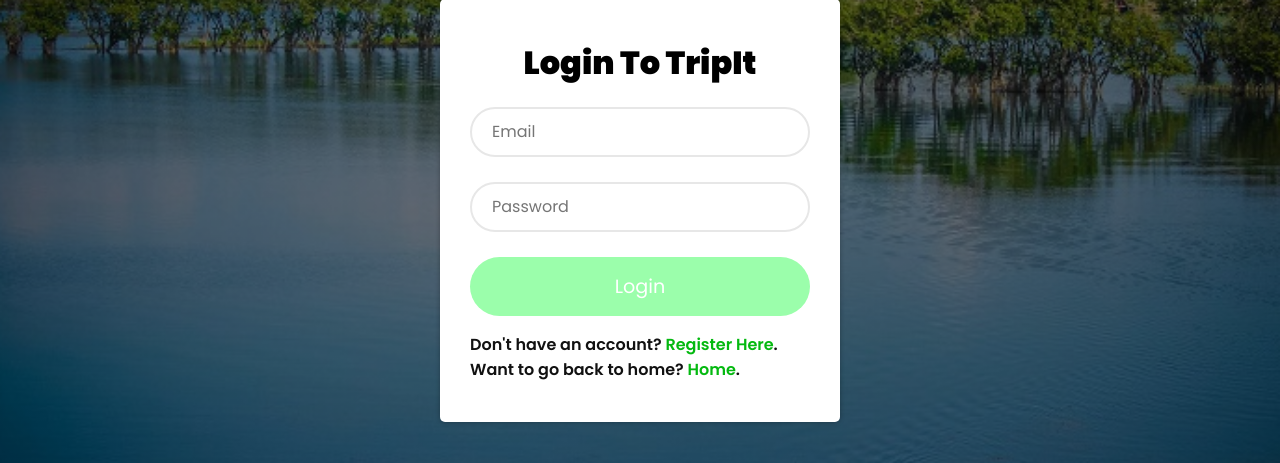
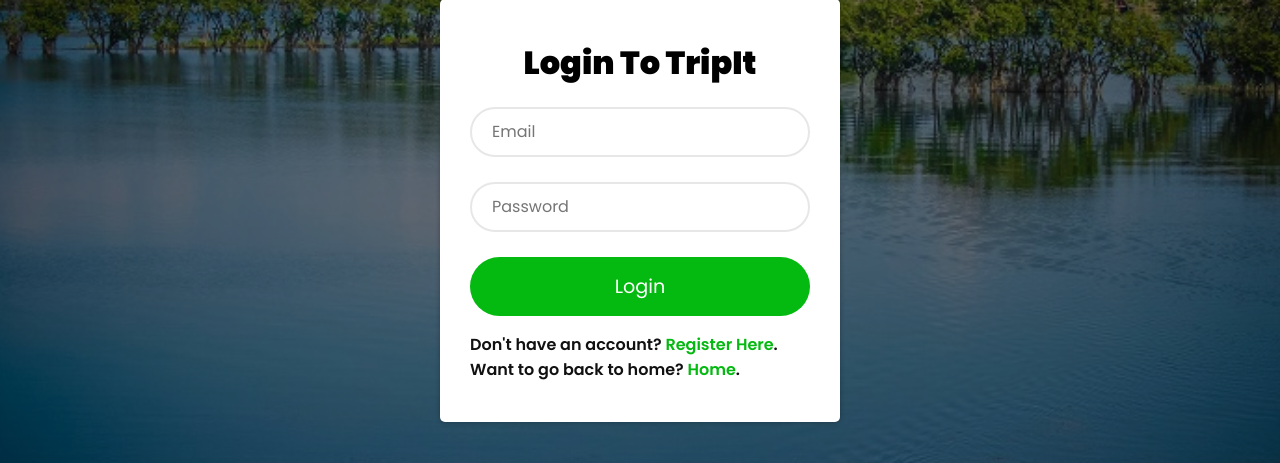
Before and after one commit to PritomPaul99/TripIt_SEProject, a PHP site: page /index.php in a window 1280 px wide. Shown: the part 190-653 px from the top of the page. Run offline with PHP 8.4, Linux system fonts and the light colour scheme; data that the repository does not hold is empty.

Commit message:
modification in style.css

```diff
--- a/style.css
+++ b/style.css
@@ -110,7 +110,7 @@
 }
 
 .container .login-email .input-group input:focus, .container .login-email .input-group input:valid {
-    border-color: hsl(146, 98%, 80%);
+    border-color: hsl(124, 96%, 37%);
 }
 
 .container .login-email .input-group .btn {
@@ -119,7 +119,7 @@
     padding: 15px 20px;
     text-align: center;
     border: none;
-    background: #9bfeab;
+    background: hsl(124, 96%, 37%);
     outline: none;
     border-radius: 30px;
     font-size: 1.2rem;
```
